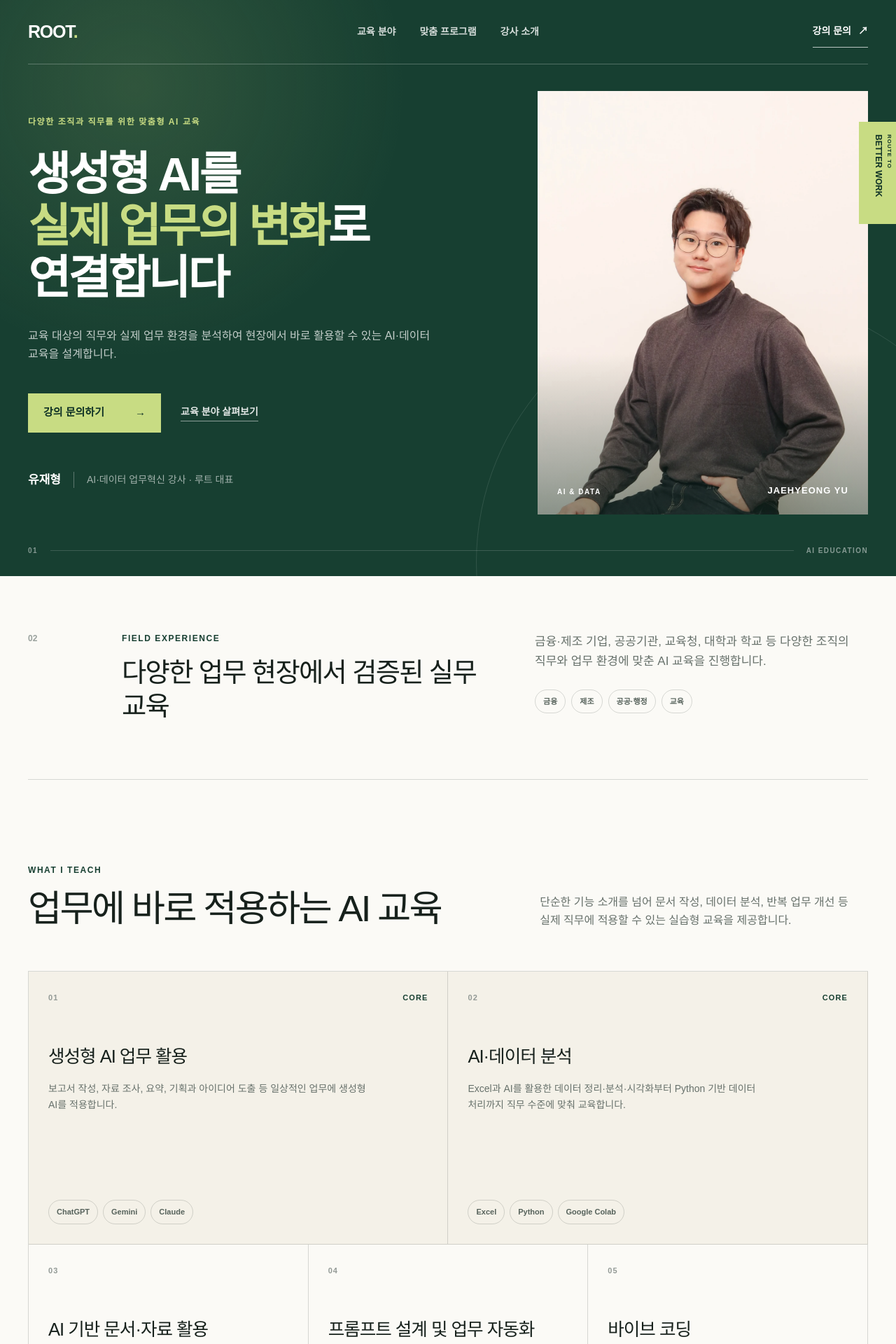
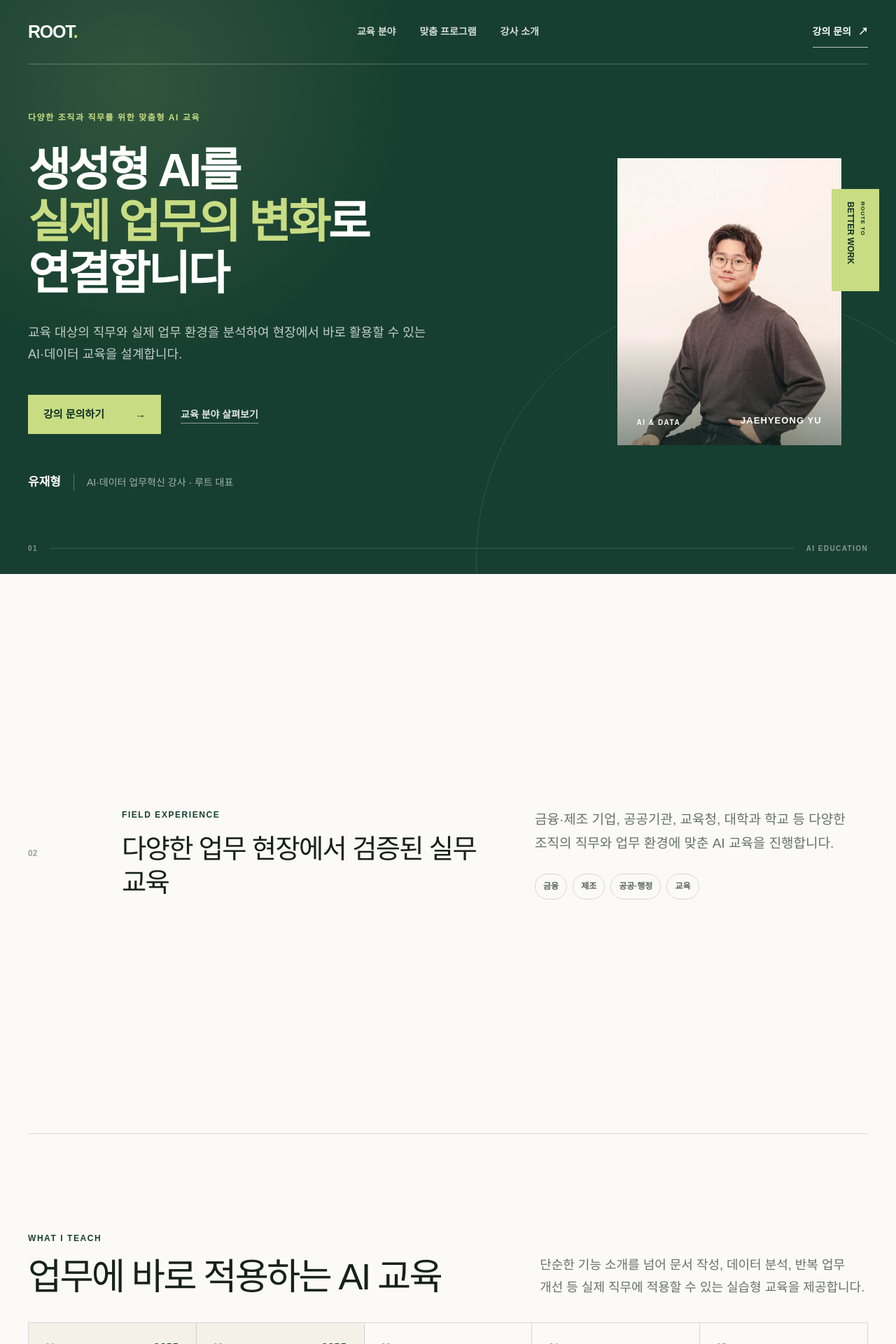
Before and after one commit to Aydencompany/Aydencompany.github.io, a Next.js app: page / in a window 1280 px wide. Shown: the top 1920 px of the page at 70% size. Built offline with nearby package versions, Linux system fonts and the light colour scheme.

Commit message:
Improve readability and chapter scrolling

```diff
--- a/app/globals.css
+++ b/app/globals.css
@@ -29,8 +29,8 @@ body {
   font-family:
     Pretendard, "Noto Sans KR", "Apple SD Gothic Neo", "Malgun Gothic",
     sans-serif;
-  font-size: 16px;
-  line-height: 1.65;
+  font-size: 17px;
+  line-height: 1.72;
   -webkit-font-smoothing: antialiased;
 }
 
@@ -156,7 +156,7 @@ figure {
 
 .hero-grid {
   display: grid;
-  grid-template-columns: minmax(0, 1.15fr) minmax(380px, 0.85fr);
+  grid-template-columns: minmax(0, 1.35fr) minmax(300px, 0.65fr);
   gap: clamp(50px, 7vw, 130px);
   align-items: center;
   width: min(100% - 80px, 1380px);
@@ -198,7 +198,7 @@ figure {
   max-width: 580px;
   margin-top: 32px;
   color: rgba(255, 255, 255, 0.74);
-  font-size: clamp(16px, 1.2vw, 18px);
+  font-size: clamp(18px, 1.35vw, 20px);
   word-break: keep-all;
 }
 
@@ -266,7 +266,8 @@ figure {
   position: relative;
   z-index: 2;
   justify-self: end;
-  width: min(100%, 510px);
+  width: min(100%, 320px);
+  margin-right: clamp(18px, 3vw, 48px);
   animation: rise-in 650ms 120ms ease both;
 }
 
@@ -394,7 +395,8 @@ figure {
 
 .proof-copy > p {
   color: var(--muted);
-  font-size: 17px;
+  font-size: 19px;
+  line-height: 1.78;
   word-break: keep-all;
 }
 
@@ -411,7 +413,7 @@ figure {
   border: 1px solid var(--line);
   border-radius: 999px;
   color: #56625b;
-  font-size: 11px;
+  font-size: 12px;
   font-weight: 700;
 }
 
@@ -440,7 +442,8 @@ figure {
 
 .section-heading > p {
   color: var(--muted);
-  font-size: 16px;
+  font-size: 18px;
+  line-height: 1.78;
   word-break: keep-all;
 }
 
@@ -496,7 +499,8 @@ figure {
   max-width: 460px;
   margin-top: 18px;
   color: var(--muted);
-  font-size: 14px;
+  font-size: 16px;
+  line-height: 1.76;
   word-break: keep-all;
 }
 
@@ -546,7 +550,8 @@ figure {
 
 .program-row > p {
   color: rgba(255, 255, 255, 0.68);
-  font-size: 15px;
+  font-size: 17px;
+  line-height: 1.78;
   word-break: keep-all;
 }
 
@@ -565,7 +570,7 @@ figure {
 }
 
 .program-target strong {
-  font-size: 13px;
+  font-size: 14px;
   font-weight: 600;
   word-break: keep-all;
 }
@@ -573,7 +578,7 @@ figure {
 .program-note {
   margin-top: 28px;
   color: rgba(255, 255, 255, 0.54);
-  font-size: 13px;
+  font-size: 15px;
   text-align: right;
 }
 
@@ -597,6 +602,8 @@ figure {
   max-width: 560px;
   margin-top: 26px;
   color: var(--muted);
+  font-size: 18px;
+  line-height: 1.78;
   word-break: keep-all;
 }
 
@@ -627,7 +634,8 @@ figure {
 .method-list p {
   margin-top: 7px;
   color: var(--muted);
-  font-size: 14px;
+  font-size: 16px;
+  line-height: 1.75;
   word-break: keep-all;
 }
 
@@ -688,6 +696,8 @@ figure {
 .about-bio > p {
   margin-top: 24px;
   color: var(--muted);
+  font-size: 18px;
+  line-height: 1.8;
   word-break: keep-all;
 }
 
@@ -705,7 +715,7 @@ figure {
   padding-left: 16px;
   border-left: 1px solid var(--line);
   color: var(--muted);
-  font-size: 13px;
+  font-size: 14px;
 }
 
 .expertise-grid {
@@ -742,7 +752,8 @@ figure {
   margin: 26px 0 0;
   padding: 0;
   color: var(--muted);
-  font-size: 14px;
+  font-size: 16px;
+  line-height: 1.7;
   list-style: none;
 }
 
@@ -799,7 +810,7 @@ figure {
 .research-band p {
   margin-top: 12px;
   color: rgba(255, 255, 255, 0.54);
-  font-size: 12px;
+  font-size: 14px;
 }
 
 .contact-section {
@@ -844,6 +855,8 @@ figure {
   max-width: 590px;
   margin: 28px auto 0;
   color: var(--muted);
+  font-size: 18px;
+  line-height: 1.78;
   word-break: keep-all;
 }
 
@@ -866,7 +879,7 @@ footer {
   padding: 0 max(40px, calc((100% - 1380px) / 2));
   background: var(--green-deep);
   color: rgba(255, 255, 255, 0.6);
-  font-size: 11px;
+  font-size: 12px;
 }
 
 .footer-brand {
@@ -942,7 +955,7 @@ footer p:last-child {
 }
 
 .inquiry-form label > span {
-  font-size: 12px;
+  font-size: 13px;
   font-weight: 700;
 }
 
@@ -979,7 +992,7 @@ footer p:last-child {
 .inquiry-form textarea::placeholder,
 .inquiry-form select {
   color: #9ca39f;
-  font-size: 13px;
+  font-size: 14px;
 }
 
 .message-field {
@@ -1002,7 +1015,7 @@ footer p:last-child {
 }
 
 .privacy-check span {
-  font-size: 11px !important;
+  font-size: 12px !important;
   font-weight: 500 !important;
 }
 
@@ -1123,7 +1136,7 @@ footer p:last-child {
   }
 
   .hero-grid {
-    grid-template-columns: 1.05fr 0.75fr;
+    grid-template-columns: 1.25fr 0.55fr;
     gap: 45px;
   }
 
@@ -1239,9 +1252,9 @@ footer p:last-child {
 
   .hero-visual {
     grid-row: 4;
-    justify-self: stretch;
-    width: 100%;
-    margin: 8px 0 14px;
+    justify-self: end;
+    width: min(76%, 310px);
+    margin: 8px 2vw 14px 0;
   }
 
   .portrait-frame {
@@ -1426,9 +1439,153 @@ footer p:last-child {
   }
 }
 
+@media (min-width: 1101px) and (min-height: 720px) {
+  html {
+    scroll-padding-top: 0;
+    scroll-snap-type: y mandatory;
+  }
+
+  .hero,
+  .proof-section,
+  .education-section,
+  .programs-section,
+  .method-section,
+  .about-section,
+  .contact-section {
+    scroll-snap-align: start;
+    scroll-snap-stop: always;
+  }
+
+  .proof-section,
+  .section {
+    min-height: 100svh;
+  }
+
+  .hero {
+    min-height: 100svh;
+  }
+
+  .section {
+    display: flex;
+    flex-direction: column;
+    justify-content: center;
+    padding-top: clamp(56px, 7vh, 82px);
+    padding-bottom: clamp(56px, 7vh, 82px);
+  }
+
+  .proof-section {
+    align-items: center;
+    padding-top: 7vh;
+    padding-bottom: 7vh;
+  }
+
+  .section-heading {
+    margin-bottom: 34px;
+  }
+
+  .education-grid {
+    grid-template-columns: repeat(5, 1fr);
+  }
+
+  .education-card,
+  .education-card.featured {
+    grid-column: span 1;
+    min-height: clamp(370px, 48vh, 430px);
+    padding: 24px;
+  }
+
+  .education-card h3 {
+    margin-top: 38px;
+    font-size: clamp(21px, 1.6vw, 25px);
+  }
+
+  .education-card p {
+    font-size: 16px;
+  }
+
+  .education-card .tool-tags {
+    padding-top: 20px;
+  }
+
+  .program-row {
+    min-height: clamp(132px, 17vh, 160px);
+  }
+
+  .method-grid {
+    align-items: center;
+  }
+
+  .method-copy {
+    position: static;
+  }
+
+  .method-list {
+    margin-top: 32px;
+  }
+
+  .method-list article {
+    padding: 18px 0;
+  }
+
+  .gallery-main {
+    min-height: clamp(300px, 39vh, 380px) !important;
+  }
+
+  .gallery figure {
+    min-height: clamp(150px, 20vh, 190px);
+  }
+
+  .about-intro {
+    gap: 60px;
+    padding-bottom: 34px;
+  }
+
+  .about-intro h2 {
+    font-size: clamp(38px, 3.6vw, 54px);
+  }
+
+  .expertise-grid {
+    margin-top: 34px;
+  }
+
+  .expertise-card {
+    min-height: clamp(215px, 27vh, 250px);
+    padding: 24px;
+  }
+
+  .expertise-card h3 {
+    margin-top: 25px;
+  }
+
+  .expertise-card ul {
+    gap: 8px;
+    margin-top: 18px;
+    font-size: 15px;
+  }
+
+  .research-band {
+    margin-top: 20px;
+  }
+
+  .research-band > div {
+    min-height: clamp(150px, 20vh, 180px);
+    padding: 24px 28px;
+  }
+
+  .research-band strong {
+    margin-top: 20px;
+    font-size: 17px;
+  }
+
+  .contact-section {
+    min-height: calc(100svh - 112px);
+  }
+}
+
 @media (prefers-reduced-motion: reduce) {
   html {
     scroll-behavior: auto;
+    scroll-snap-type: none;
   }
 
   *,
```
